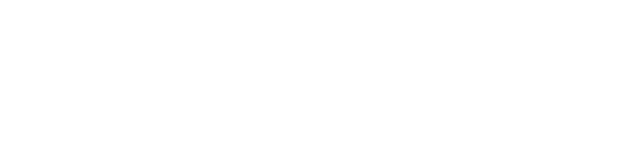
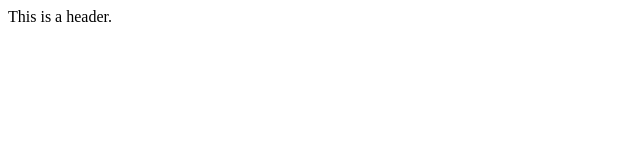
Before and after one commit to dileepmanduva/git-demo, a plain HTML site: page index.html in a window 1280 px wide. Shown: the whole page, without its empty margins (0-640 px from the left). Drawn offline with Linux system fonts and the light colour scheme.

Commit message:
Add few more changes

```diff
--- a/index.html
+++ b/index.html
@@ -3,7 +3,7 @@
 <head></head>
 <body>
 <nav></nav>
-<header></header>
+<header>This is a header.</header>
 <main></main>
 <footer></footer>
 </body>
```
Also changed, not shown: 1 other file.
